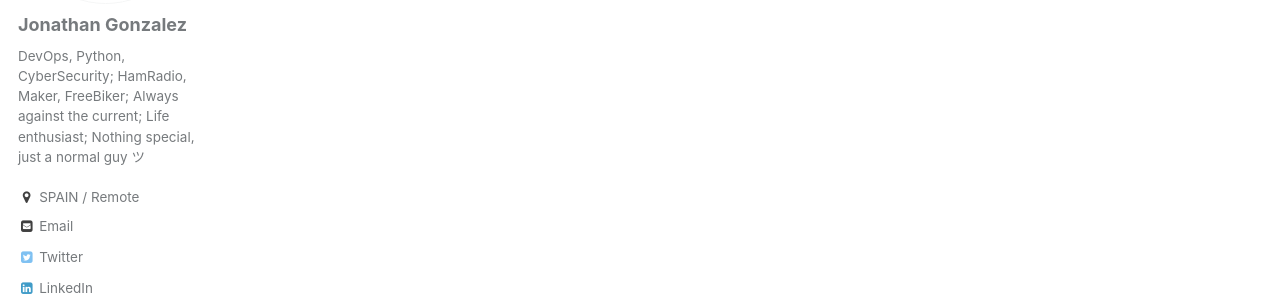
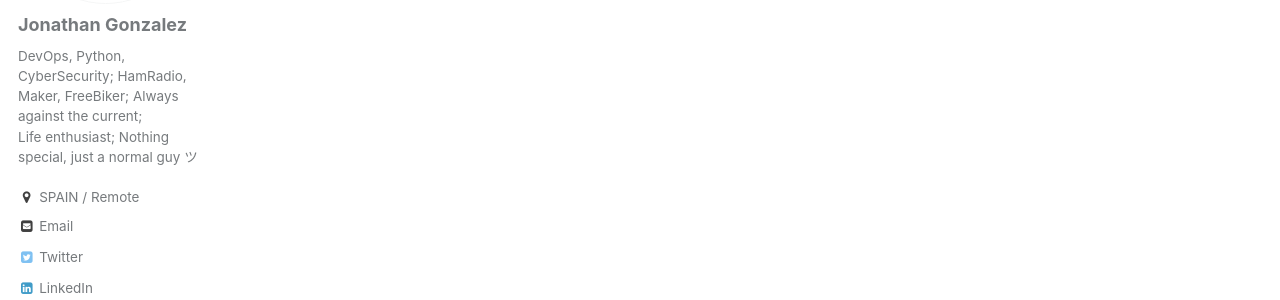
Before and after one commit to ea1het/0x30.io, a Jekyll site: the page built from _pages/about.md, in a window 1280 px wide. Shown: the part 289-589 px from the top of the page. Built offline with Jekyll 4.4.1, drawn with Linux system fonts in a browser that asks for light colours.

```diff
--- a/_config.yml
+++ b/_config.yml
@@ -82,7 +82,7 @@ analytics:
 author:
   name             : "Jonathan Gonzalez"
   avatar           : "profile.png"
-  bio              : "DevOps, Python, CyberSecurity; HamRadio, Maker, FreeBiker; Always against the current;  Life enthusiast; Nothing special, just a normal guy ツ"
+  bio              : "DevOps, Python, CyberSecurity; HamRadio, Maker, FreeBiker; Always against the current; <br />Life enthusiast; Nothing special, just a normal guy ツ"
   location         : "SPAIN / Remote"
   employer         :
   googlescholar    :
```
